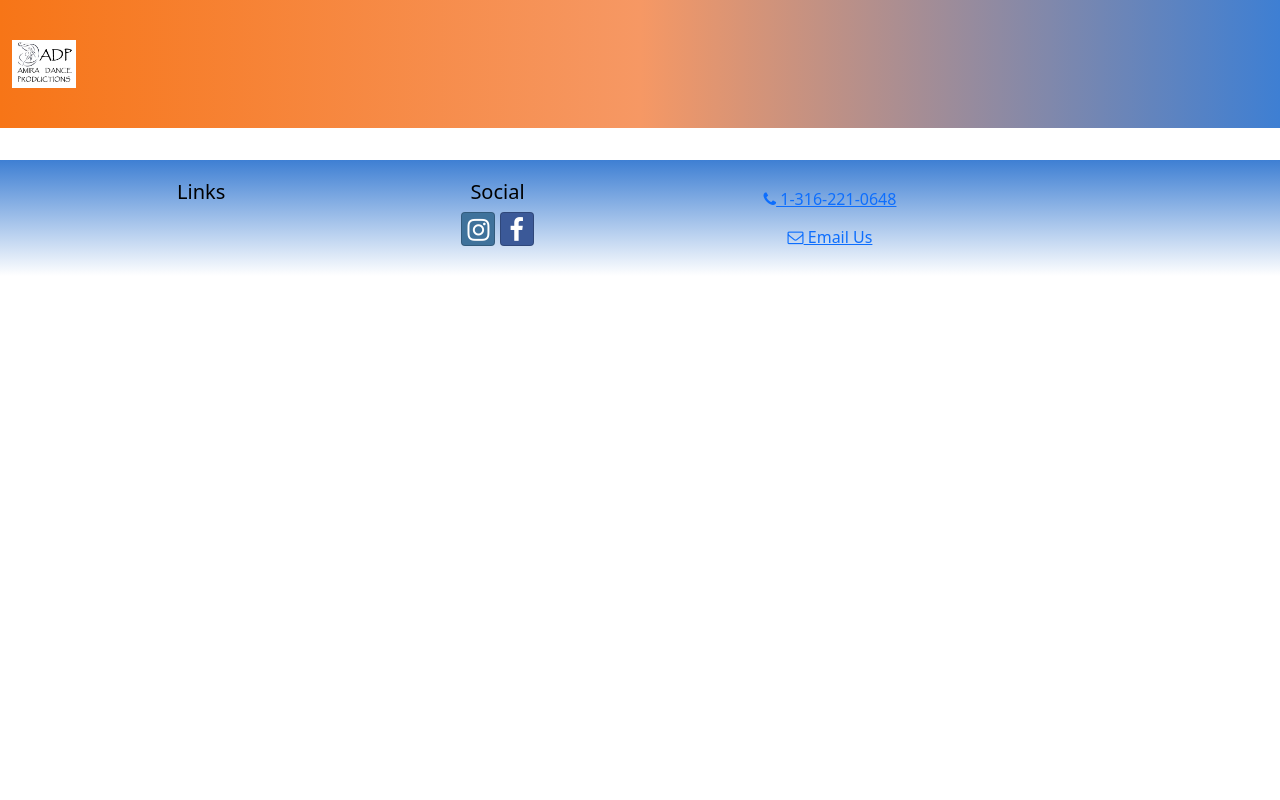
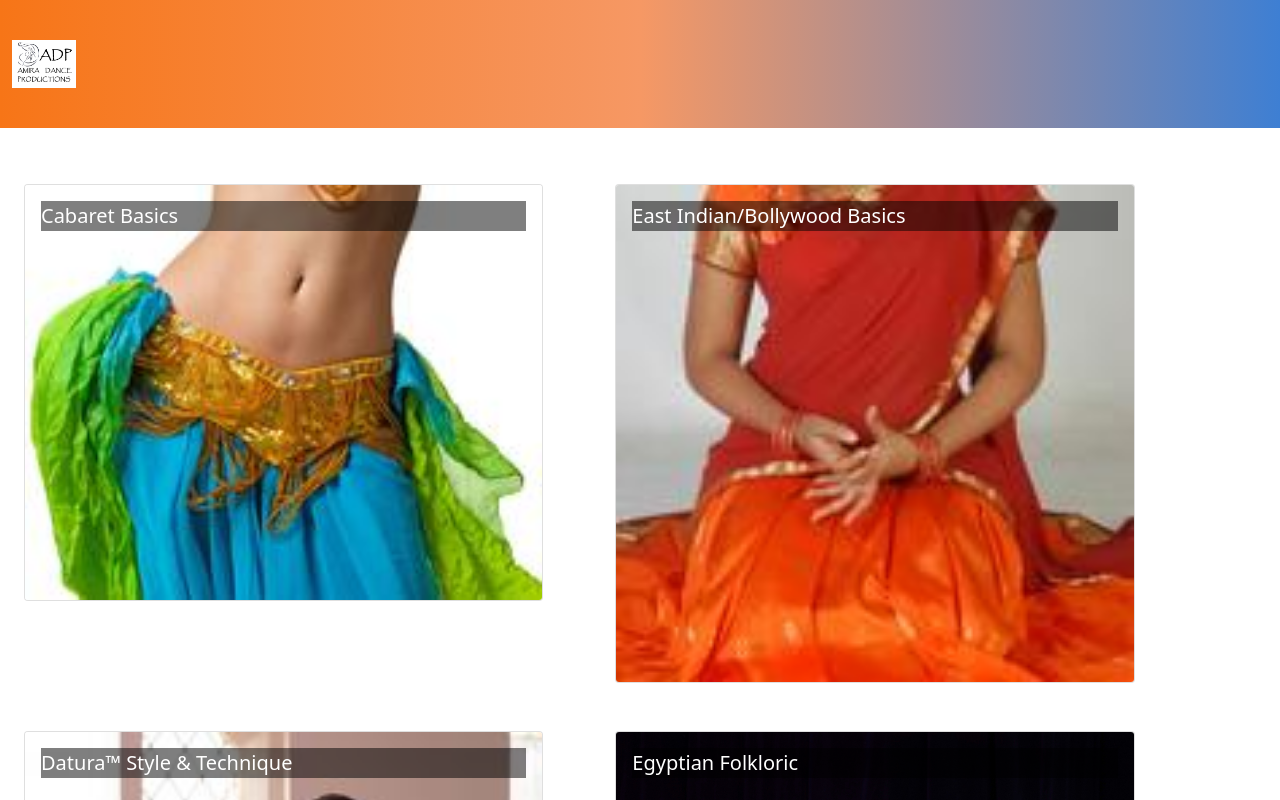
Before and after one commit to mun-v/react-portfolio-project, a React (Create React App) app: page / in a window 1280 px wide. Shown: the top 800 px of the page. Built offline with nearby package versions, Linux system fonts and the light colour scheme.

Commit message:
CourseCard Debugged

```diff
--- a/src/App.js
+++ b/src/App.js
@@ -2,13 +2,13 @@ import React from "react";
 import "./App.css";
 import Header from "./components/Header";
 import Footer from "./components/Footer";
-// import CoursesList from "./features/courses/CoursesList";
+import CoursesList from "./features/courses/CoursesList";
 
 function App() {
   return (
     <div className="App">
         <Header />
-        {/* <CoursesList /> */}
+        <CoursesList />
         <Footer />
     </div>
   );
--- a/src/features/courses/CourseCard.js
+++ b/src/features/courses/CourseCard.js
@@ -1,18 +1,19 @@
 import React from "react";
 import { Card, CardImg, CardImgOverlay, CardTitle } from "reactstrap";
-import { Link } from 'react-router-dom';
 
-const CourseCard = ({ course }) => {
-  const { id, image, name } = course;
+
+const CourseCard = (props) => {
   return (
-    <Link to={`${id}`}>
       <Card>
-        <CardImg width="100%" src={image} alt={name} />
+        <CardImg
+          width="100%"
+          src={props.course.image}
+          alt={props.course.name}
+        />
         <CardImgOverlay>
-          <CardTitle>{name}</CardTitle>
+          <CardTitle>{props.course.name}</CardTitle>
         </CardImgOverlay>
       </Card>
-    </Link>
   );
 };
 
```
